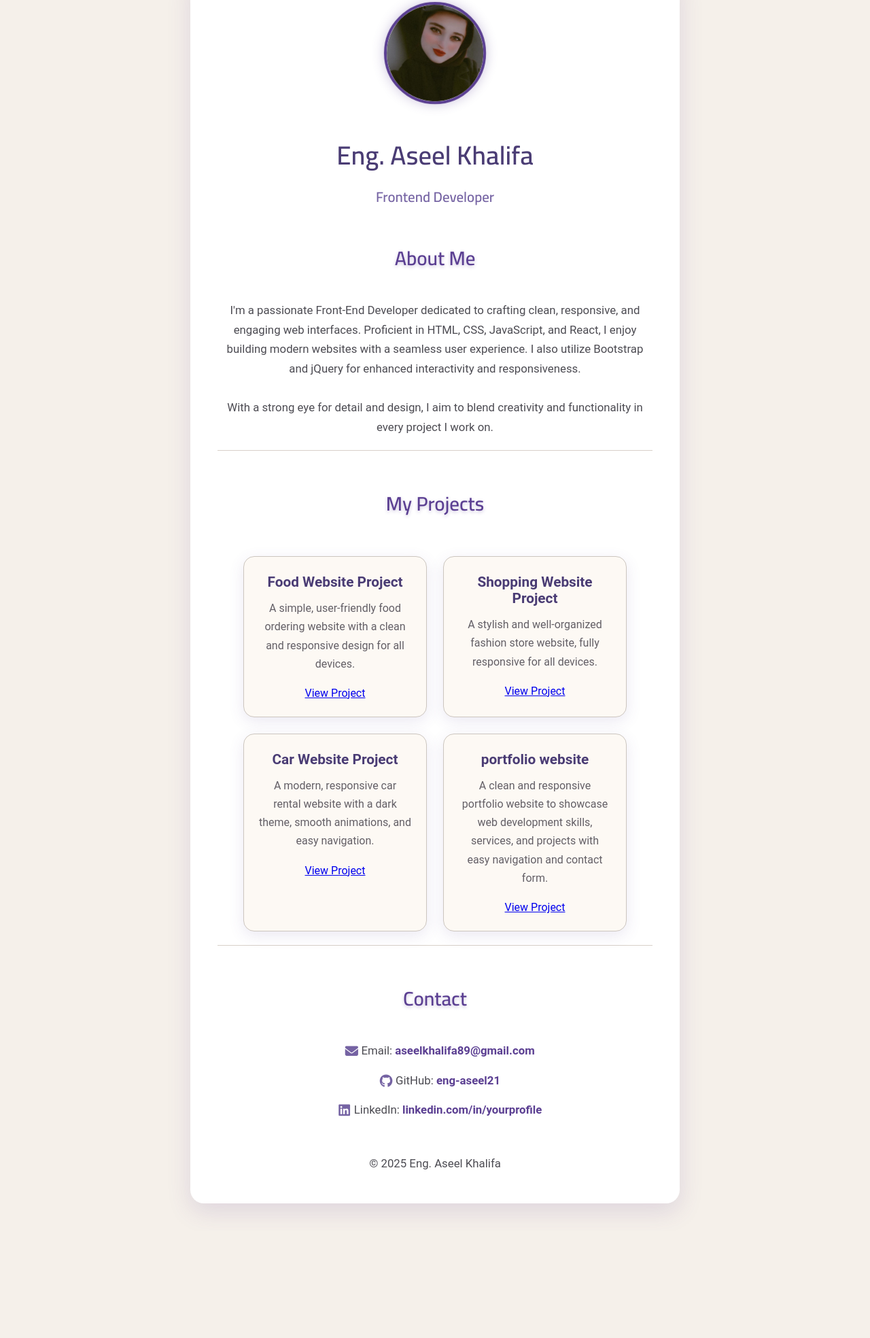
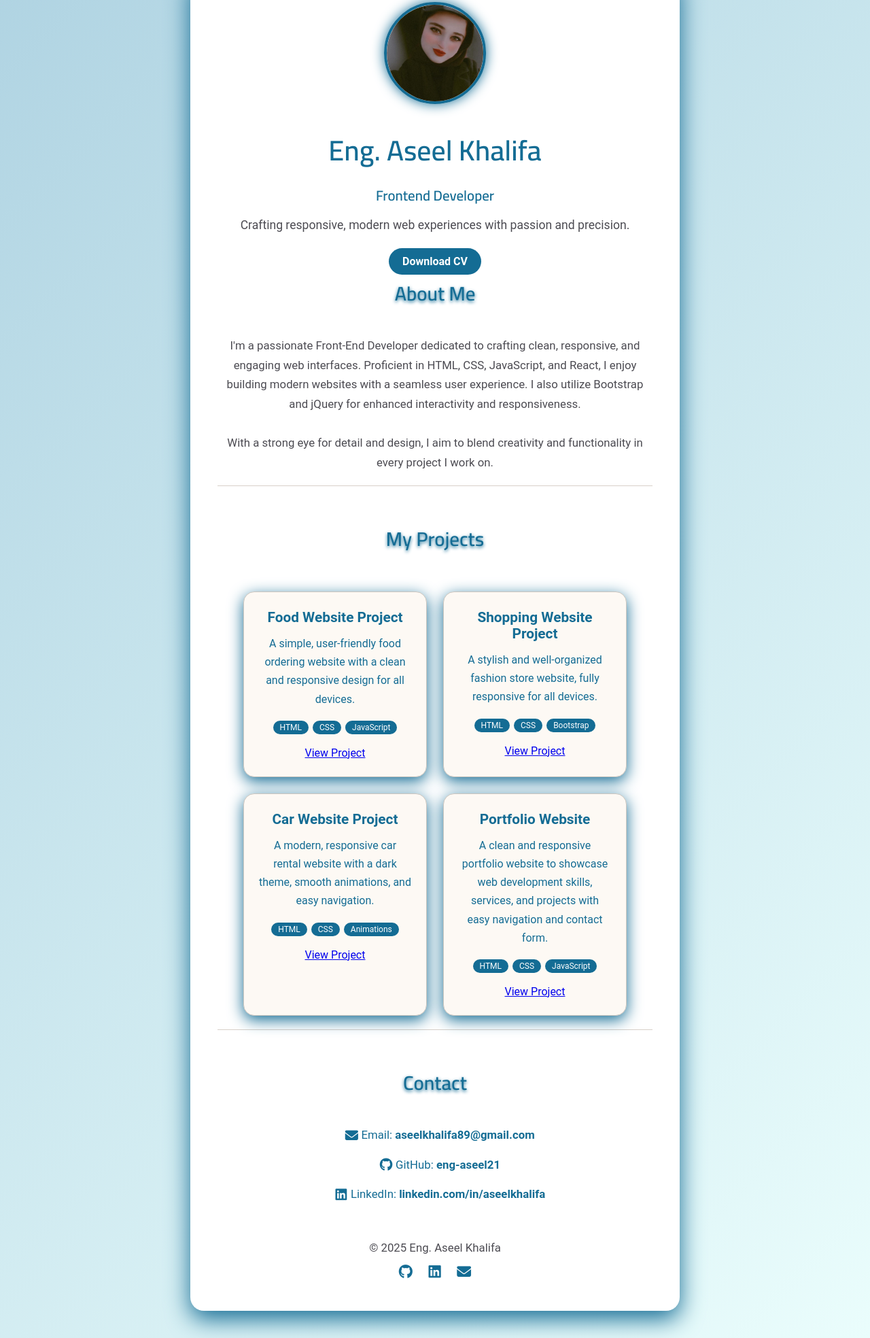
Before and after one commit to eng-aseel21/portfolio, a plain HTML site: page index.html in a window 1280 px wide. Shown: the part 82-2050 px from the top of the page at 68% size. Before the commit the page ends 1892 px from the top, so only its background shows below. Drawn offline with Linux system fonts and the light colour scheme.

Commit message:
Improved portfolio design and content  July 2025 update

```diff
--- a/index.html
+++ b/index.html
@@ -1,19 +1,25 @@
-<!DOCTYPE html>
+ <!DOCTYPE html>
 <html lang="en">
 <head>
   <meta charset="UTF-8" />
   <meta name="viewport" content="width=device-width, initial-scale=1" />
+  <meta name="description" content="Frontend Developer portfolio of Eng. Aseel Khalifa showcasing responsive websites and web applications.">
+  <meta name="author" content="Aseel Khalifa">
+  <meta name="keywords" content="Frontend Developer, Portfolio, Aseel Khalifa, HTML, CSS, JavaScript, React, Bootstrap">
   <title>Eng. Aseel Khalifa | Frontend Developer</title>
+  <link rel="icon" href="favicon.ico" type="image/x-icon">
   <link href="https://fonts.googleapis.com/css2?family=Cairo:wght@400;600&display=swap" rel="stylesheet" />
+  <link rel="stylesheet" href="https://cdnjs.cloudflare.com/ajax/libs/font-awesome/6.5.0/css/all.min.css" />
   <link rel="stylesheet" href="style.css" />
-  <link rel="stylesheet" href="https://cdnjs.cloudflare.com/ajax/libs/font-awesome/6.5.0/css/all.min.css" />
 </head>
 <body>
   <div class="container">
     <header>
-      <img src="aseel.png" alt="Eng. Aseel Khalifa" class="profile-img" />
+      <img src="img/aseel.png" alt="Eng. Aseel Khalifa" class="profile-img" />
       <h1>Eng. Aseel Khalifa</h1>
       <p class="title">Frontend Developer</p>
+      <p class="intro">Crafting responsive, modern web experiences with passion and precision.</p>
+      <a href="cv.pdf" class="btn" download>Download CV</a>
     </header>
 
     <section class="about">
@@ -30,22 +36,26 @@
         <div class="card">
           <h3>Food Website Project</h3>
           <p>A simple, user-friendly food ordering website with a clean and responsive design for all devices.</p>
-          <a href="https://eng-aseel21.github.io/food-website-project/" target="_blank" rel="noopener noreferrer">View Project</a>
+          <div class="tags"><span>HTML</span><span>CSS</span><span>JavaScript</span></div>
+          <a href="https://eng-aseel21.github.io/food-website-project/" target="_blank">View Project</a>
         </div>
         <div class="card">
           <h3>Shopping Website Project</h3>
           <p>A stylish and well-organized fashion store website, fully responsive for all devices.</p>
-          <a href="https://eng-aseel21.github.io/shopping-website-project/" target="_blank" rel="noopener noreferrer">View Project</a>
+          <div class="tags"><span>HTML</span><span>CSS</span><span>Bootstrap</span></div>
+          <a href="https://eng-aseel21.github.io/shopping-website-project/" target="_blank">View Project</a>
         </div>
         <div class="card">
           <h3>Car Website Project</h3>
           <p>A modern, responsive car rental website with a dark theme, smooth animations, and easy navigation.</p>
-          <a href="https://eng-aseel21.github.io/Car-website-project/" target="_blank" rel="noopener noreferrer">View Project</a>
+          <div class="tags"><span>HTML</span><span>CSS</span><span>Animations</span></div>
+          <a href="https://eng-aseel21.github.io/Car-website-project/" target="_blank">View Project</a>
         </div>
         <div class="card">
-          <h3>portfolio website </h3>
+          <h3>Portfolio Website</h3>
           <p>A clean and responsive portfolio website to showcase web development skills, services, and projects with easy navigation and contact form.</p>
-          <a href="https://eng-aseel21.github.io/portfolio-website/" target="_blank" rel="noopener noreferrer">View Project</a>
+          <div class="tags"><span>HTML</span><span>CSS</span><span>JavaScript</span></div>
+          <a href="https://eng-aseel21.github.io/portfolio-website/" target="_blank">View Project</a>
         </div>
       </div>
     </section>
@@ -53,21 +63,24 @@
     <section class="contact">
       <h2>Contact</h2>
       <p><i class="fas fa-envelope"></i> Email: <a href="mailto:aseelkhalifa89@gmail.com">aseelkhalifa89@gmail.com</a></p>
-      <p><i class="fab fa-github"></i> GitHub: <a href="https://github.com/eng-aseel21" target="_blank" rel="noopener noreferrer">eng-aseel21</a></p>
-      <p><i class="fab fa-linkedin"></i> LinkedIn: <a href="https://linkedin.com/in/yourprofile" target="_blank" rel="noopener noreferrer">linkedin.com/in/yourprofile</a></p>
+      <p><i class="fab fa-github"></i> GitHub: <a href="https://github.com/eng-aseel21" target="_blank">eng-aseel21</a></p>
+      <p><i class="fab fa-linkedin"></i> LinkedIn: <a href="https://linkedin.com/in/aseelkhalifa" target="_blank">linkedin.com/in/aseelkhalifa</a></p>
     </section>
 
     <footer>
       <p>© 2025 Eng. Aseel Khalifa</p>
+      <div class="social-icons">
+        <a href="https://github.com/eng-aseel21" target="_blank"><i class="fab fa-github"></i></a>
+        <a href="https://linkedin.com/in/aseelkhalifa" target="_blank"><i class="fab fa-linkedin"></i></a>
+        <a href="mailto:aseelkhalifa89@gmail.com"><i class="fas fa-envelope"></i></a>
+      </div>
     </footer>
   </div>
 
   <button id="topBtn" title="Go to top">↑</button>
 
   <script>
-    // زر العودة للأعلى
     const topBtn = document.getElementById("topBtn");
-
     window.onscroll = function () {
       if (document.body.scrollTop > 100 || document.documentElement.scrollTop > 100) {
         topBtn.style.display = "block";
@@ -75,7 +88,6 @@
         topBtn.style.display = "none";
       }
     };
-
     topBtn.addEventListener("click", () => {
       window.scrollTo({ top: 0, behavior: "smooth" });
     });
--- a/style.css
+++ b/style.css
@@ -6,8 +6,8 @@
 
 body {
   font-family: 'Roboto', 'Cairo', sans-serif;
-  background: #f5f0ea;
-  color: #3b3a42;
+  background: linear-gradient(135deg, #AFD3E2, #EAFDFC);
+  color: #146C94;
   min-height: 100vh;
   padding: 40px 20px;
   display: flex;
@@ -20,28 +20,31 @@ body {
   max-width: 720px;
   background: #ffffff;
   border-radius: 20px;
-  box-shadow: 0 12px 35px rgba(91, 63, 146, 0.15);
+  box-shadow: 0 12px 35px #146C94;
   padding: 45px 40px;
   text-align: center;
   transition: box-shadow 0.3s ease;
 }
 
 .container:hover {
-  box-shadow: 0 20px 50px rgba(91, 63, 146, 0.3);
+  box-shadow: 0 20px 50px #146C94;
 }
-
 .profile-img {
   width: 150px;
   height: 150px;
   border-radius: 50%;
   object-fit: cover;
-  margin: 0 auto 35px;
+  margin: 0 auto 25px;
   position: relative;
   overflow: hidden;
-  border: 4px solid #5b3f92;
-  box-shadow: 0 0 18px rgba(91, 63, 146, 0.3);
+  border: 4px solid #146C94;
+  box-shadow: 0 0 18px #146C94;
   animation: pulseScale 6s ease-in-out infinite;
-  cursor: default;
+}
+
+.profile-img:hover {
+  transform: scale(1.08) rotate(1deg);
+  transition: transform 0.3s ease-in-out;
 }
 
 .profile-img::before {
@@ -65,53 +68,53 @@ body {
 }
 
 @keyframes shineMove {
-  0% {
-    transform: rotate(25deg) translateX(-150%);
-  }
-  100% {
-    transform: rotate(25deg) translateX(150%);
-  }
+  0% { transform: rotate(25deg) translateX(-150%); }
+  100% { transform: rotate(25deg) translateX(150%); }
 }
 
 @keyframes pulseScale {
-  0%,
-  100% {
-    transform: scale(1);
-  }
-  50% {
-    transform: scale(1.08);
-  }
+  0%, 100% { transform: scale(1); }
+  50% { transform: scale(1.08); }
 }
 
 header h1 {
-  font-size: 2.4rem;
+  font-size: 2.6rem;
   font-weight: 700;
-  color: #4a3c74;
-  margin-bottom: 8px;
+  color: #146C94;
+  margin-bottom: 10px;
   font-family: 'Cairo', sans-serif;
 }
 
 header .title {
   font-size: 1.3rem;
   font-weight: 600;
-  color: #7563a3;
-  margin-bottom: 45px;
+  color: #146C94;
+  margin-bottom: 12px;
   font-family: 'Cairo', sans-serif;
 }
 
-section h2 {
-  font-size: 1.8rem;
-  color: #5b3f92;
-  margin-bottom: 26px;
-  font-weight: 600;
-  font-family: 'Cairo', sans-serif;
-  position: relative;
-  display: inline-block;
-  padding-bottom: 10px;
-  cursor: default;
-  text-shadow: 0 2px 5px rgba(91, 63, 146, 0.3);
+.intro {
+  font-size: 1.1rem;
+  color: #4c4b52;
+  margin-bottom: 18px;
 }
 
+.btn {
+  display: inline-block;
+  background-color: #146C94;
+  color: #fff;
+  padding: 10px 20px;
+  border-radius: 25px;
+  text-decoration: none;
+  font-weight: bold;
+  transition: background-color 0.3s ease;
+}
+
+.btn:hover {
+  background-color: #0f5776;
+}
+
+/* === Sections === */
 section {
   margin-bottom: 50px;
   padding-bottom: 20px;
@@ -125,6 +128,19 @@ section.contact {
   padding-bottom: 0;
 }
 
+section h2 {
+  font-size: 1.8rem;
+  color: #146C94;
+  margin-bottom: 26px;
+  font-weight: 600;
+  font-family: 'Cairo', sans-serif;
+  position: relative;
+  display: inline-block;
+  padding-bottom: 10px;
+  cursor: default;
+  text-shadow: 0 2px 5px #146C94;
+}
+
 p {
   font-size: 1.05rem;
   line-height: 1.7;
@@ -134,6 +150,7 @@ p {
   font-family: 'Roboto', sans-serif;
 }
 
+/* === Projects === */
 .project-cards {
   display: flex;
   flex-wrap: wrap;
@@ -147,7 +164,7 @@ p {
   border-radius: 16px;
   padding: 25px 22px;
   width: 270px;
-  box-shadow: 0 6px 22px rgba(91, 63, 146, 0.12);
+  box-shadow: 0 6px 22px #146C94;
   transition: transform 0.35s ease, box-shadow 0.35s ease;
   text-align: center;
   border: 1px solid #ccc6bf;
@@ -157,32 +174,45 @@ p {
 
 .card:hover {
   transform: translateY(-10px);
-  box-shadow: 0 18px 45px rgba(91, 63, 146, 0.25);
+  box-shadow: 0 18px 45px #146C94;
 }
 
 .card h3 {
   font-size: 1.3rem;
   margin-bottom: 13px;
-  color: #4a3c74;
+  color: #146C94;
   font-weight: 700;
 }
 
 .card p {
   font-size: 1rem;
-  color: #635f66;
-  margin-bottom: 20px;
+  color: #146C94;
+  margin-bottom: 15px;
   min-height: 65px;
 }
 
+.tags {
+  margin-bottom: 15px;
+}
+
+.tags span {
+  background-color: #146C94;
+  color: #fff;
+  padding: 3px 10px;
+  margin: 3px;
+  border-radius: 12px;
+  font-size: 0.75rem;
+  display: inline-block;
+}
 .contact p {
   font-size: 1.05rem;
   margin-bottom: 15px;
-  color: #4c4b52;
+  color: #146C94;
   font-family: 'Roboto', sans-serif;
 }
 
 .contact i {
-  color: #7563a3;
+  color: #146C94;
   margin-left: 14px;
   min-width: 20px;
   text-align: center;
@@ -191,7 +221,7 @@ p {
 }
 
 .contact a {
-  color: #5b3f92;
+  color: #146C94;
   text-decoration: none;
   font-weight: 600;
   transition: color 0.3s ease, border-bottom 0.3s ease;
@@ -201,10 +231,9 @@ p {
 }
 
 .contact a:hover {
-  color: #4a3c74;
-  border-bottom: 2px solid #4a3c74;
+  color: #146C94;
+  border-bottom: 2px solid #146C94;
 }
-
 footer {
   margin-top: 50px;
   font-size: 0.9rem;
@@ -212,12 +241,28 @@ footer {
   user-select: none;
   font-family: 'Roboto', sans-serif;
   cursor: default;
+  text-align: center;
+}
+
+.social-icons {
+  margin-top: 10px;
+}
+
+.social-icons a {
+  margin: 0 10px;
+  font-size: 1.3rem;
+  color: #146C94;
+  transition: color 0.3s ease;
+}
+
+.social-icons a:hover {
+  color: #0f5776;
 }
 #topBtn {
   position: fixed;
   bottom: 30px;
   right: 30px;
-  background-color: #5b3f92;
+  background-color: #146C94;
   color: #fff;
   border: none;
   border-radius: 50%;
@@ -225,12 +270,32 @@ footer {
   height: 45px;
   font-size: 1.8rem;
   cursor: pointer;
-  box-shadow: 0 6px 18px rgba(91, 63, 146, 0.6);
-  transition: background-color 0.3s ease;
+  box-shadow: 0 6px 18px #146C94;
+  transition: background-color 0.3s ease, transform 0.3s ease;
   display: none;
   z-index: 1000;
 }
 
 #topBtn:hover {
-  background-color: #4a3c74;
+  background-color: #0f5776;
+  transform: scale(1.1);
 }
+@media (max-width: 600px) {
+  .project-cards {
+    flex-direction: column;
+    align-items: center;
+  }
+
+  .btn {
+    padding: 8px 16px;
+    font-size: 0.95rem;
+  }
+
+  header h1 {
+    font-size: 2rem;
+  }
+
+  .card {
+    width: 90%;
+  }
+}
```
Also changed, not shown: img/aseel.png (renamed from aseel.png), 1 other file.
